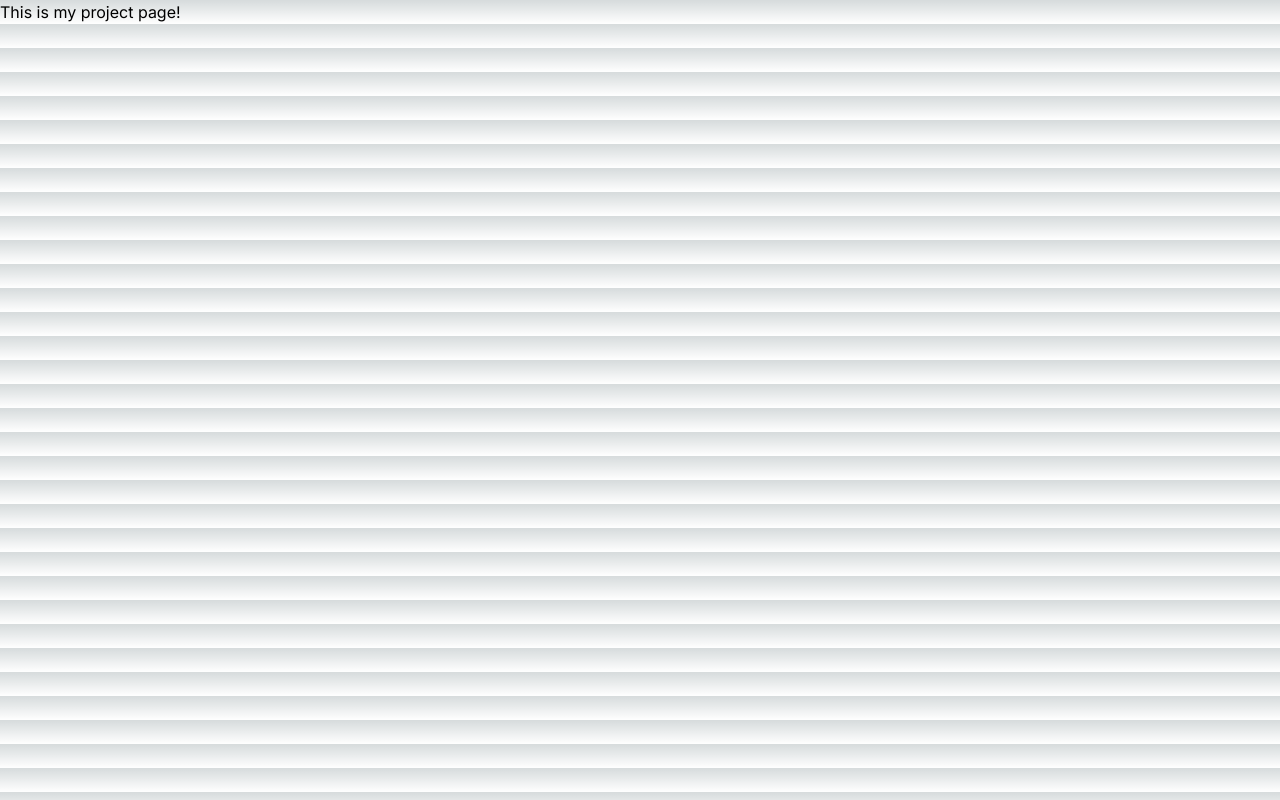
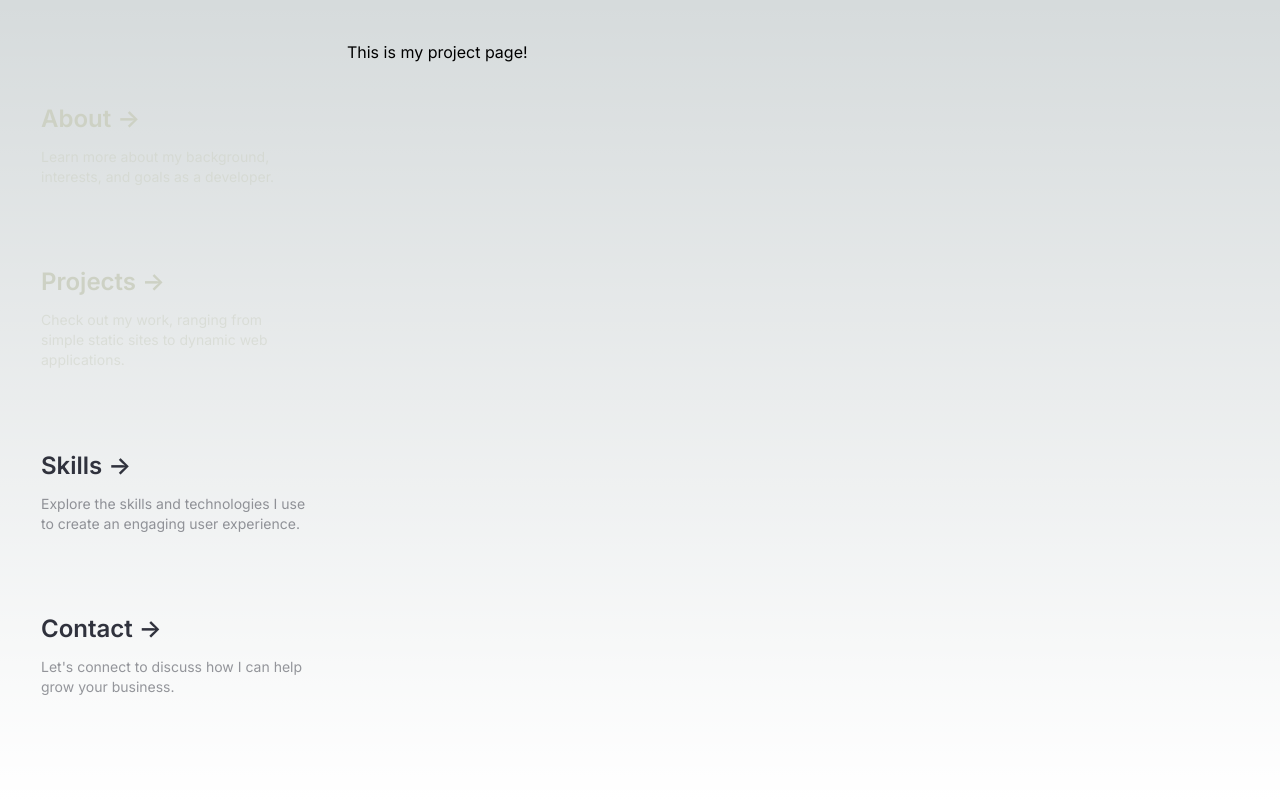
Before and after one commit to Jstanion/Portfolio, a Next.js app: page /project in a window 1280 px wide. Built offline with nearby package versions, Linux system fonts and the light colour scheme.

Commit message:
moved hero file content to home page/layout

```diff
--- a/app/hero/page.js
+++ /dev/null
@@ -1,15 +0,0 @@
-import React from "react";
-
-export default function Hero() {
-  return (
-    <>
-      <div className="flex w-full text-center items-center justify-center">
-        <p className="text-4xl text-ltGray">
-          Hello, I&apos;m <span className="text-yellow dark:drop-shadow-[0_0_0.3rem_#ffffff70] animate-pulse">Joseph Stanion.</span>
-          <br />
-          I&apos;m a <span className="text-mdGray dark:drop-shadow-[0_0_0.3rem_#ffffff70] animate-pulse">Full-Stack Web Developer.</span>
-        </p>
-      </div>
-    </>
-  );
-}
--- a/app/layout.js
+++ b/app/layout.js
@@ -1,17 +1,24 @@
-import './globals.css'
-import { Inter } from 'next/font/google'
+import "./globals.css";
+import { Inter } from "next/font/google";
+import Navbar from "./components/Navbar";
 
-const inter = Inter({ subsets: ['latin'] })
+const inter = Inter({ subsets: ["latin"] });
 
 export const metadata = {
-  title: 'JS | Joseph Stanion',
-  description: 'Empowering Your Business with Dynamic Solutions for the Digital Age',
-}
+  title: "JS | Joseph Stanion",
+  description:
+    "Empowering Your Business with Dynamic Solutions for the Digital Age",
+};
 
 export default function RootLayout({ children }) {
   return (
     <html lang="en">
-      <body className={inter.className}>{children}</body>
+      <body className={inter.className}>
+        <div className="flex min-h-screen py-10">
+          <Navbar />
+          {children}
+        </div>
+      </body>
     </html>
-  )
+  );
 }
--- a/app/page.js
+++ b/app/page.js
@@ -1,16 +1,24 @@
 import Image from "next/image";
 import Link from "next/link";
-import Hero from "./hero/page";
 import Navbar from "./components/Navbar";
 import Footer from "./components/Footer";
 
 export default function Home() {
   return (
     <>
-      <header className="flex min-h-screen py-10">
-        <Navbar />
-        <Hero />
-      </header>
+      <div className="flex w-full text-center items-center justify-center">
+        <p className="text-4xl text-ltGray">
+          Hello, I&apos;m{" "}
+          <span className="text-yellow dark:drop-shadow-[0_0_0.3rem_#ffffff70] animate-pulse">
+            Joseph Stanion.
+          </span>
+          <br />
+          I&apos;m a{" "}
+          <span className="text-mdGray dark:drop-shadow-[0_0_0.3rem_#ffffff70] animate-pulse">
+            Full-Stack Web Developer.
+          </span>
+        </p>
+      </div>
     </>
   );
 }
```
Also changed, not shown: public/logo.svg (deleted), 1 other file (tests, documents, lock files or other folders).
